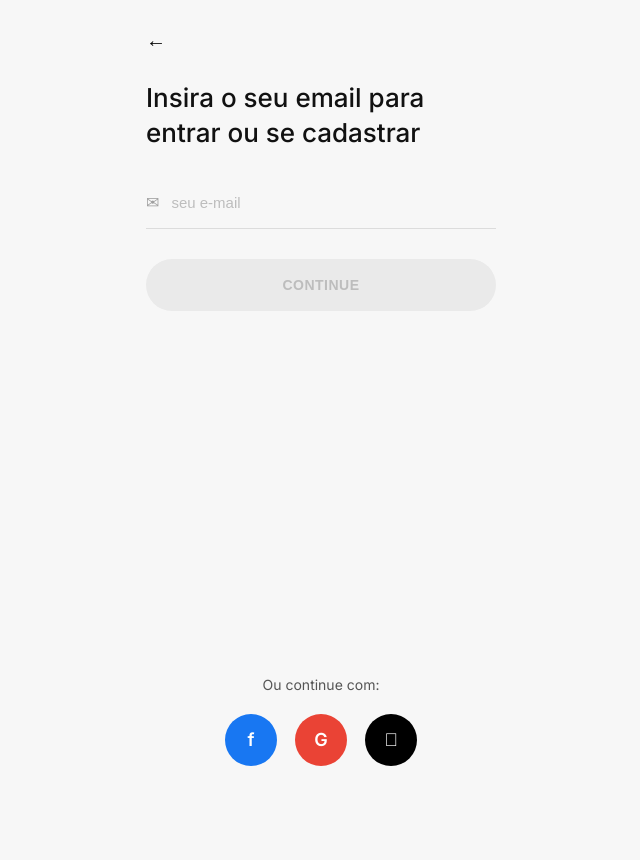
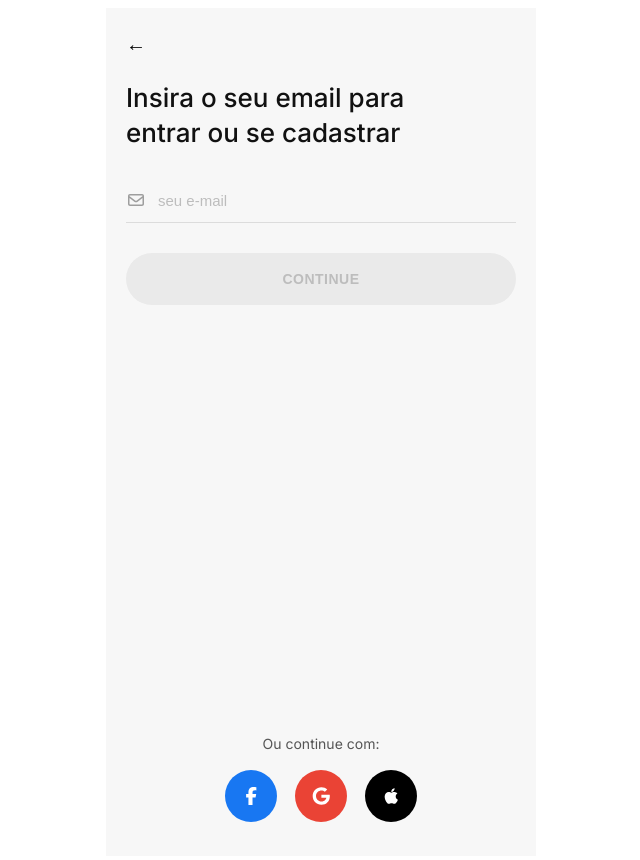
Before and after one commit to amandastss/Reveste-Frontend, a Vue app: page /auth/email in a window 1280 px wide. Shown: the top 860 px of the page, without its empty margins (319-959 px from the left). Before the commit the page ends 800 px from the top, so only its background shows below. Built offline with nearby package versions, Linux system fonts and the light colour scheme.

Commit message:
FEAT 2:Alterações dos icones

```diff
--- a/dev-dist/sw.js
+++ b/dev-dist/sw.js
@@ -82,7 +82,7 @@ define(['./workbox-5a5d9309'], (function (workbox) { 'use strict';
     "revision": "3ca0b8505b4bec776b69afdba2768812"
   }, {
     "url": "index.html",
-    "revision": "0.llqnd4hmus8"
+    "revision": "0.k59o7gvptfg"
   }], {});
   workbox.cleanupOutdatedCaches();
   workbox.registerRoute(new workbox.NavigationRoute(workbox.createHandlerBoundToURL("index.html"), {
--- a/package.json
+++ b/package.json
@@ -15,6 +15,10 @@
     "format": "prettier --write --experimental-cli src/"
   },
   "dependencies": {
+    "@fortawesome/fontawesome-svg-core": "^7.2.0",
+    "@fortawesome/free-brands-svg-icons": "^7.2.0",
+    "@fortawesome/free-regular-svg-icons": "^7.2.0",
+    "@fortawesome/vue-fontawesome": "^3.2.0",
     "vue": "^3.5.30",
     "vue-router": "^5.0.3"
   },
--- a/src/api/authApi.js
+++ b/src/api/authApi.js
@@ -1,30 +1,18 @@
-const API_URL = 'http://localhost:3000' // ajusta pro teu backend
+import axios from 'axios'
 
-async function sendEmail(email) {
-  const res = await fetch(`${API_URL}/auth/email`, {
-    method: 'POST',
-    headers: {
-      'Content-Type': 'application/json'
-    },
-    body: JSON.stringify({ email })
-  })
-
-  return res.json()
-}
-
-async function login(email, password) {
-  const res = await fetch(`${API_URL}/auth/login`, {
-    method: 'POST',
-    headers: {
-      'Content-Type': 'application/json'
-    },
-    body: JSON.stringify({ email, password })
-  })
-
-  return res.json()
-}
+const api = axios.create({
+  baseURL: 'http://127.0.0.1:8000/api/'
+})
 
 export default {
-  sendEmail,
-  login
+  async login(email, password) {
+    const response = await api.post('token/', {
+      username: email, // ⚠️ aqui depende do seu backend
+      password
+    })
+
+    localStorage.setItem('token', response.data.access)
+
+    return response.data
+  }
 }
--- a/src/main.ts
+++ b/src/main.ts
@@ -1,11 +1,19 @@
-import './assets/main.css'
-
 import { createApp } from 'vue'
 import App from './App.vue'
 import router from './router'
 
+// FONT AWESOME
+import { library } from '@fortawesome/fontawesome-svg-core'
+import { FontAwesomeIcon } from '@fortawesome/vue-fontawesome'
+import { faFacebookF, faGoogle, faApple } from '@fortawesome/free-brands-svg-icons'
+
+// adiciona ícones na lib
+library.add(faFacebookF, faGoogle, faApple)
+
 const app = createApp(App)
 
+// registra global
+app.component('font-awesome-icon', FontAwesomeIcon)
+
 app.use(router)
-
 app.mount('#app')
--- a/src/views/auth/EmailView.vue
+++ b/src/views/auth/EmailView.vue
@@ -4,12 +4,14 @@ import { ref, computed } from 'vue'
 import { useRouter } from 'vue-router'
 import authApi from '../../api/authApi'
 
+import { FontAwesomeIcon } from '@fortawesome/vue-fontawesome'
+import { faEnvelope } from '@fortawesome/free-regular-svg-icons'
+import { faFacebookF, faGoogle, faApple } from '@fortawesome/free-brands-svg-icons'
+
 const email = ref('')
 const router = useRouter()
 
-const isValid = computed(() =>
-  /^[^\s@]+@[^\s@]+\.[^\s@]+$/.test(email.value)
-)
+const isValid = computed(() => /^[^\s@]+@[^\s@]+\.[^\s@]+$/.test(email.value))
 
 async function next() {
   if (!isValid.value) return
@@ -21,11 +23,8 @@ async function next() {
   router.push('/auth/password')
 }
 </script>
-
 <template>
   <div class="screen">
-
-    <!-- TOPO -->
     <div>
       <div class="back">←</div>
 
@@ -34,41 +33,38 @@ async function next() {
         entrar ou se cadastrar
       </h1>
 
-      <!-- INPUT -->
       <div class="input">
-        <span class="icon">✉</span>
-        <input
-          v-model="email"
-          type="email"
-          placeholder="seu e-mail"
-        />
+        <span class="icon">
+          <FontAwesomeIcon :icon="faEnvelope" />
+        </span>
+
+        <input v-model="email" type="email" placeholder="seu e-mail" />
       </div>
 
-      <!-- BOTÃO -->
-      <button
-        class="button"
-        :class="{ active: isValid }"
-        :disabled="!isValid"
-        @click="next"
-      >
+      <button class="button" :class="{ active: isValid }" :disabled="!isValid" @click="next">
         CONTINUE
       </button>
     </div>
 
-    <!-- SOCIAL -->
     <div class="social">
       <p>Ou continue com:</p>
 
       <div class="social-icons">
-        <div class="circle fb">f</div>
-        <div class="circle google">G</div>
-        <div class="circle apple"></div>
+        <div class="circle fb">
+          <FontAwesomeIcon :icon="faFacebookF" />
+        </div>
+
+        <div class="circle google">
+          <FontAwesomeIcon :icon="faGoogle" />
+        </div>
+
+        <div class="circle apple">
+          <FontAwesomeIcon :icon="faApple" />
+        </div>
       </div>
     </div>
-
   </div>
 </template>
-
 <style scoped>
 .screen {
   height: 100vh;
@@ -81,16 +77,12 @@ async function next() {
   justify-content: space-between;
   font-family: 'Inter', sans-serif;
 }
-
-/* TOPO */
 .back {
   font-size: 20px;
   color: #000;
   margin-bottom: 24px;
   cursor: pointer;
 }
-
-/* TÍTULO */
 .title {
   font-size: 26px;
   font-weight: 500;
@@ -98,8 +90,6 @@ async function next() {
   color: #111;
   margin-bottom: 40px;
 }
-
-/* INPUT */
 .input {
   display: flex;
   align-items: center;
@@ -108,12 +98,10 @@ async function next() {
   padding-bottom: 12px;
   margin-bottom: 30px;
 }
-
 .icon {
   font-size: 16px;
   color: #9e9e9e;
 }
-
 .input input {
   border: none;
   outline: none;
@@ -122,12 +110,9 @@ async function next() {
   flex: 1;
   color: #111;
 }
-
 .input input::placeholder {
   color: #bdbdbd;
 }
-
-/* BOTÃO */
 .button {
   width: 100%;
   height: 52px;
@@ -140,31 +125,24 @@ async function next() {
   letter-spacing: 0.5px;
   transition: 0.2s ease;
 }
-
 .button.active {
   background: #000;
   color: #fff;
 }
-
-/* SOCIAL */
 .social {
   text-align: center;
   margin-bottom: 10px;
 }
-
 .social p {
   font-size: 14px;
   color: #555;
   margin-bottom: 18px;
 }
-
-/* ICONES */
 .social-icons {
   display: flex;
   justify-content: center;
   gap: 18px;
 }
-
 .circle {
   width: 52px;
   height: 52px;
@@ -174,10 +152,14 @@ async function next() {
   justify-content: center;
   color: white;
   font-size: 18px;
-  font-weight: 600;
 }
-
-.fb { background: #1877f2; }
-.google { background: #ea4335; }
-.apple { background: #000; }
+.fb {
+  background: #1877f2;
+}
+.google {
+  background: #ea4335;
+}
+.apple {
+  background: #000;
+}
 </style>
--- a/src/views/auth/PasswordView.vue
+++ b/src/views/auth/PasswordView.vue
@@ -1,3 +1,4 @@
+<!-- eslint-disable @typescript-eslint/no-unused-vars -->
 <!-- eslint-disable vue/block-lang -->
 <script setup>
 import { ref } from 'vue'
@@ -8,17 +9,33 @@ const password = ref('')
 const showPassword = ref(false)
 const router = useRouter()
 
-const email = localStorage.getItem('email')
+if (!email) {
+  router.push('/auth/email')
+}
 
 async function login() {
   if (!password.value) return
 
   try {
-    await authApi.login(email, password.value)
+    // tenta logar
+    const res = await authApi.login(email, password.value)
+
+    localStorage.setItem('user', JSON.stringify(res))
+
     router.push('/home')
-  // eslint-disable-next-line @typescript-eslint/no-unused-vars
+
   } catch (e) {
-    alert('Senha inválida')
+    try {
+      // se falhar, cria conta
+      const res = await authApi.register(email, password.value)
+
+      localStorage.setItem('user', JSON.stringify(res))
+
+      router.push('/home')
+
+    } catch (err) {
+      alert('Erro ao autenticar')
+    }
   }
 }
 
--- a/src/views/auth/RegisterView.vue
+++ b/src/views/auth/RegisterView.vue
@@ -1,4 +1,5 @@
 <script setup lang="ts">
+
 </script>
 
 <template>
```
Also changed, not shown: 1 other file (tests, documents, lock files or other folders).
